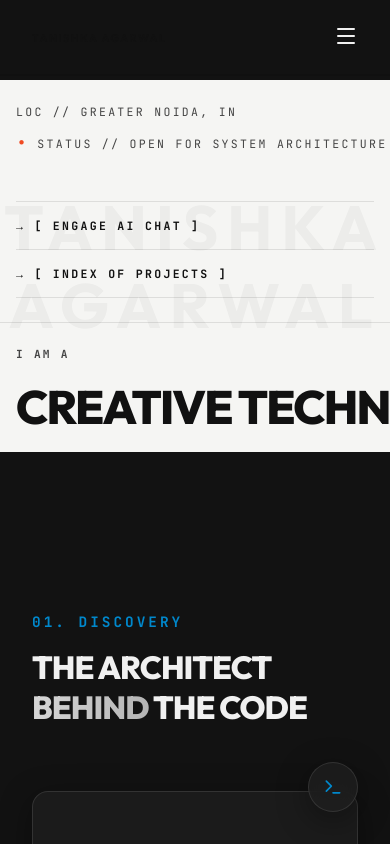
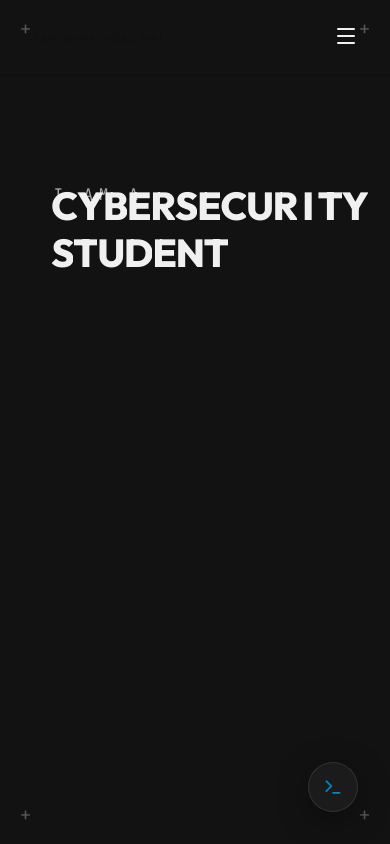
Before and after one commit to taneeshkaa/kiseki, a React (Vite) app: page / in a window 390 px wide. Shown: the top 844 px of the page. Built offline with nearby package versions, Linux system fonts and the light colour scheme.

Commit message:
Adjusted hero section

```diff
--- a/src/components/About.jsx
+++ b/src/components/About.jsx
@@ -60,11 +60,7 @@ const About = () => {
           <div className="main-content">
             <h3>I'm a Creative Technologist based in the digital frontier.</h3>
             <p>
-              I specialize in building immersive digital experiences that push the
-              boundaries of what's possible on the web. With a strong foundation
-              in full-stack development and an obsessive focus on cybersecurity,
-              I craft solutions that are not only visually stunning but also
-              architecturally sound.
+              I'm a Creative Technologist based in the digital frontier. I specialize in building what you require. I push the boundaries of ai agents, my mind and what's possible on the web. With a strong foundation in full-stack development and an obsessive focus on cybersecurity, I craft solutions that are not only visually stunning but also architecturally strong. My work represents me and my curiosity to be more than what I am.
             </p>
             <p>
               My journey started at the intersection of design and logic, where I
--- a/src/components/Hero.css
+++ b/src/components/Hero.css
@@ -1,255 +1,456 @@
-/* Rebuilt hero layout */
+/* Luxury kinetic editorial — Hero */
 
-.hero-shell {
-  --hero-canvas: #f5f5f3;
-  --hero-ink: #111111;
-  --hero-subtle: #444444;
-  --hero-spine-left: 40%;
+.hero-section.hero-luxury {
+  --hero-canvas: var(--bg-primary); /* respect global theme background */
+  --hero-ink: var(--text-primary); /* text color should follow theme */
+  --hero-spine-left: clamp(2rem, 6vw, 6rem); /* small responsive left offset */
   position: relative;
+  min-height: 100vh;
   width: 100%;
-  min-height: calc(100vh - 5.5rem);
-  margin-top: 5.5rem;
   overflow: hidden;
-  background: var(--hero-canvas);
+  background-color: var(--hero-canvas);
   color: var(--hero-ink);
 }
 
-.hero-watermark-layer {
+/* Background watermark layer */
+.hero-bg-layer {
   position: absolute;
   inset: 0;
-  z-index: 0;
+  z-index: 1;
+  pointer-events: none;
   display: flex;
   align-items: center;
   justify-content: center;
-  pointer-events: none;
 }
 
 .hero-watermark {
   margin: 0;
   font-family: var(--font-main);
-  font-size: 12vw;
-  font-weight: 700;
+  font-size: 13vw;
+  font-weight: 300;
   letter-spacing: 0.14em;
   text-transform: uppercase;
-  color: rgba(17, 17, 17, 0.04);
+  color: rgba(17, 17, 17, 0.05);
   white-space: nowrap;
   user-select: none;
   will-change: transform;
 }
 
-.hero-grid {
-  position: relative;
-  z-index: 1;
-  display: grid;
-  grid-template-columns: 40% 60%;
-  width: 100%;
-  min-height: 100%;
-  min-height: calc(100vh - 5.5rem);
+/* Editorial spine */
+.hero-spine {
+  /* hide editorial spine when aligning headline to left */
+  display: none;
 }
 
-.hero-grid::before {
-  content: '';
+/* Corner targets */
+.hero-crosshair {
   position: absolute;
-  top: 0;
-  bottom: 0;
-  left: var(--hero-spine-left);
-  width: 1px;
-  background: rgba(17, 17, 17, 0.1);
+  z-index: 4;
+  font-family: var(--font-mono);
+  font-size: 1.15rem;
+  font-weight: 400;
+  line-height: 1;
+  color: var(--hero-ink);
+  opacity: 0.3;
+  pointer-events: none;
+  user-select: none;
+}
+
+.hero-crosshair--tl {
+  top: 1.25rem;
+  left: 1.25rem;
+}
+
+.hero-crosshair--tr {
+  top: 1.25rem;
+  right: 1.25rem;
+}
+
+.hero-crosshair--bl {
+  bottom: 1.25rem;
+  left: 1.25rem;
+}
+
+.hero-crosshair--br {
+  bottom: 1.25rem;
+  right: 1.25rem;
+}
+
+/* Layout: left narrative / right portal */
+.hero-layout {
+  position: relative;
+  z-index: 10;
+  display: grid;
+  grid-template-columns: 55% 45%;
+  min-height: 100vh;
+  width: 100%;
+}
+
+.hero-copy {
+  display: flex;
+  align-items: flex-start;
+  padding: 14rem clamp(1.5rem, 3vw, 2.5rem) clamp(3rem, 8vh, 5rem);
+  padding-left: calc(var(--hero-spine-left) + clamp(1.5rem, 2.4vw, 2.2rem));
+  max-width: 100%;
+}
+
+.hero-copy-inner {
+  width: 100%;
+  max-width: min(52vw, 46rem);
+}
+
+/* Eyebrow */
+.hero-eyebrow {
+  font-family: var(--font-mono);
+  font-size: 1rem;
+  font-weight: 500;
+  letter-spacing: 0.34em;
+  text-transform: uppercase;
+  color: #777777;
+  margin: 1.5rem 0 1.5rem; /* push eyebrow down a bit from incoming headline animation */
+  color: var(--text-secondary);
+  --eyebrow-offset: clamp(0.12rem, 0.6vw, 0.9rem);
+  margin-left: var(--eyebrow-offset); /* nudge right so the "I" lines up with headline first char */
+  margin-bottom: -25px
+}
+
+/* Kinetic headline */
+.hero-title {
+  font-family: var(--font-main);
+  font-weight: 900;
+  font-size: clamp(3rem, 9.5vw, 8rem);
+  line-height: 0.95;
+  letter-spacing: -0.05em;
+  text-transform: uppercase;
+  color: var(--hero-ink);
+  margin: 0 0 2.25rem;
+  min-height: 2.35em;
+}
+
+.kinetic-headline {
+  display: flex;
+  flex-wrap: wrap;
+  align-items: flex-end;
+  column-gap: 0;
+  row-gap: 0.1em;
+  max-width: 100%;
+  transform-style: preserve-3d;
+}
+
+/* Phrase = one unbreakable line segment (e.g. "FULL STACK") */
+.kinetic-phrase {
+  display: inline-flex;
+  flex-shrink: 0;
+  white-space: nowrap;
+  margin-right: 0.18em;
+}
+
+.kinetic-phrase:last-child {
+  margin-right: 0;
+}
+
+.kinetic-char-cell {
+  display: inline-flex;
+  align-items: flex-end;
+  justify-content: center;
+  overflow: hidden;
+  height: 1.12em;
+  min-width: 0.52em;
+  perspective: 520px;
+  transform-style: preserve-3d;
+}
+
+.kinetic-char-inner {
+  display: inline-block;
+  transform-origin: 50% 100%;
+  color: var(--hero-ink);
+  backface-visibility: hidden;
+}
+
+/* System stack: metadata header + intent index (left 55% only) */
+.hero-system-stack {
+  position: absolute;
+  top: 4.9rem; /* below fixed navbar */
+  left: 0;
+  width: 55vw; /* keeps right ~45% open */
+  z-index: 20;
   pointer-events: none;
 }
 
-.hero-column {
-  min-width: 0;
+.hero-system-header {
+  pointer-events: auto;
+  position: relative;
+  height: 2.6rem;
+  display: flex;
+  align-items: center;
 }
 
-.hero-column--left {
-  border-right: 1px solid rgba(17, 17, 17, 0.1);
-}
-
-.hero-column-inner {
-  position: relative;
-  z-index: 2;
-  height: 100%;
-}
-
-.hero-column-inner--left {
-  display: flex;
-  flex-direction: column;
-  justify-content: space-between;
-  padding: 3rem;
-  gap: 3rem;
-}
-
-.hero-column-inner--right {
-  display: flex;
-  flex-direction: column;
-  justify-content: center;
-  padding: 3rem 3rem 3rem 4rem;
-  min-height: 100%;
-}
-
-.hero-status-block {
-  display: flex;
-  flex-direction: column;
-  gap: 0.95rem;
-}
-
-.hero-status-line {
-  margin: 0;
+.hero-meta-left,
+.hero-meta-right {
   font-family: var(--font-mono);
-  font-size: 0.72rem;
-  font-weight: 500;
-  letter-spacing: 0.26em;
+  font-size: 11px;
+  font-weight: 600;
+  letter-spacing: 0.22em;
   text-transform: uppercase;
-  color: var(--hero-subtle);
+  color: #666666;
   white-space: nowrap;
 }
 
-.hero-status-line--accent {
+.hero-meta-left {
+  position: absolute;
+  left: 0;
+}
+
+.hero-system-divider {
+  /* hidden: remove thin vertical divider between panels */
+  display: none;
+}
+
+.hero-meta-right {
+  position: absolute;
+  left: calc(var(--hero-spine-left) + 1.2rem);
   display: inline-flex;
   align-items: center;
-  gap: 0.5rem;
 }
 
 .hero-status-dot {
-  color: #f04a22;
-  font-size: 1.15rem;
-  line-height: 1;
-  flex-shrink: 0;
+  display: inline-block;
+  margin-right: 0.6rem;
+  color: #ff4d1a;
+  font-size: 1.35em;
+  line-height: 0;
+  animation: heroStatusPulse 1.25s ease-in-out infinite;
+  transform-origin: center;
 }
 
-.hero-intent-block {
-  display: flex;
-  flex-direction: column;
+@keyframes heroStatusPulse {
+  0% {
+    transform: scale(0.9);
+    opacity: 0.85;
+  }
+  55% {
+    transform: scale(1.18);
+    opacity: 1;
+  }
+  100% {
+    transform: scale(0.9);
+    opacity: 0.85;
+  }
 }
 
-.hero-intent-row {
-  appearance: none;
-  background: transparent;
-  border: 0;
+.hero-intent-strip {
+  pointer-events: auto;
+  margin-top: 0.15rem;
   border-top: 1px solid rgba(17, 17, 17, 0.1);
-  padding: 1rem 0;
-  width: 100%;
-  text-align: left;
-  cursor: pointer;
-  overflow: hidden;
+  border-bottom: 1px solid rgba(17, 17, 17, 0.1);
+  display: grid;
+  grid-template-columns: 1fr 1fr;
 }
 
-.hero-intent-row:last-child {
-  border-bottom: 1px solid rgba(17, 17, 17, 0.1);
+.hero-trigger {
+  background: none;
+  border: none;
+  border-radius: 0;
+  padding: 0.95rem 0;
+  font-family: var(--font-mono);
+  font-size: 11px;
+  font-weight: 700;
+  letter-spacing: 0.2em;
+  text-transform: uppercase;
+  color: #111111;
+  cursor: pointer;
+  display: flex;
+  align-items: center;
+  justify-content: flex-start;
+  pointer-events: auto;
+  width: 100%;
 }
 
-.hero-intent-copy {
-  display: inline-block;
-  font-family: var(--font-mono);
-  font-size: 0.72rem;
-  font-weight: 700;
-  letter-spacing: 0.22em;
-  text-transform: uppercase;
-  color: var(--hero-ink);
-  transition: transform 180ms ease;
+.hero-trigger-container {
+  display: inline-flex;
+  align-items: baseline;
+  gap: 0.12em;
   will-change: transform;
+  transform-origin: left center;
 }
 
-.hero-intent-row:hover .hero-intent-copy,
-.hero-intent-row:focus-visible .hero-intent-copy {
-  transform: translateX(6px);
-}
-
-.hero-kicker {
-  margin: 0 0 1.5rem;
-  font-family: var(--font-mono);
-  font-size: 0.7rem;
-  font-weight: 600;
-  letter-spacing: 0.36em;
-  text-transform: uppercase;
-  color: var(--hero-subtle);
+.hero-bracket {
+  display: inline-block;
   white-space: nowrap;
 }
 
-.hero-headline {
-  margin: 0;
-  font-family: var(--font-main);
-  font-size: 7vw;
-  font-weight: 900;
-  line-height: 0.92;
-  letter-spacing: -0.04em;
-  text-transform: uppercase;
-  color: var(--hero-ink);
+.hero-trigger-text {
+  display: inline-block;
   white-space: nowrap;
-  overflow: visible;
 }
 
-@media (max-width: 1200px) {
-  .hero-headline {
-    font-size: clamp(4rem, 7.5vw, 6.2rem);
+/* Metadata tickers */
+.hero-meta-row {
+  display: flex;
+  align-items: center;
+  gap: 0;
+  margin: 0 0 2rem;
+  flex-wrap: wrap;
+  row-gap: 0.5rem;
+}
+
+.hero-meta-item {
+  font-family: var(--font-mono);
+  font-size: 0.68rem;
+  font-weight: 500;
+  letter-spacing: 0.18em;
+  text-transform: uppercase;
+  color: #444444;
+  white-space: nowrap;
+  padding-right: 1.25rem;
+}
+
+.hero-meta-item + .hero-meta-item {
+  padding-right: 0;
+  padding-left: 1.25rem;
+}
+
+/* 1px vertical divider between tickers */
+.hero-meta-divider {
+  display: inline-block;
+  width: 1px;
+  height: 0.85rem;
+  background-color: rgba(17, 17, 17, 0.22);
+  flex-shrink: 0;
+  align-self: center;
+}
+
+/* Intent strip */
+.hero-intent-strip {
+  /* overridden by system index grid above */
+  margin-top: 0.15rem;
+  border-top: 1px solid rgba(17, 17, 17, 0.1);
+  border-bottom: 1px solid rgba(17, 17, 17, 0.1);
+  display: grid;
+  grid-template-columns: 1fr 1fr;
+}
+
+.hero-trigger {
+  background: none;
+  border: none;
+  border-radius: 0;
+  padding: 0.95rem 0;
+  font-family: var(--font-mono);
+  font-size: 11px;
+  font-weight: 700;
+  letter-spacing: 0.2em;
+  text-transform: uppercase;
+  color: #111111;
+  cursor: pointer;
+  display: flex;
+  align-items: center;
+  justify-content: flex-start;
+  width: 100%;
+  pointer-events: auto;
+}
+
+/* Right portal — intentionally empty */
+.hero-portal {
+  min-height: 100%;
+  pointer-events: none;
+}
+
+/* Tablet */
+@media (max-width: 1024px) {
+  .hero-section.hero-luxury {
+    --hero-spine-left: 32vw;
+  }
+
+  .hero-watermark {
+    font-size: 13vw;
+    letter-spacing: 0.14em;
+  }
+
+  .hero-title {
+    font-size: clamp(2rem, 7.5vw, 5rem);
   }
 }
 
-@media (max-width: 900px) {
-  .hero-shell {
-    min-height: auto;
-    margin-top: 5rem;
+/* Mobile */
+@media (max-width: 768px) {
+  .hero-section.hero-luxury {
+    --hero-spine-left: 8vw;
   }
 
-  .hero-grid {
+  .hero-layout {
     grid-template-columns: 1fr;
-    min-height: auto;
+    grid-template-rows: 1fr auto;
   }
 
-  .hero-grid::before {
-    left: 0;
-    display: none;
+  .hero-copy {
+    padding: 10rem 1.5rem 2rem;
+    padding-left: calc(var(--hero-spine-left) + 1.25rem);
   }
 
-  .hero-column--left {
-    border-right: 0;
-    border-bottom: 1px solid rgba(17, 17, 17, 0.1);
+  .hero-copy-inner {
+    max-width: 100%;
   }
 
-  .hero-column-inner--left,
-  .hero-column-inner--right {
-    padding: 2rem 1.25rem;
+  .hero-watermark {
+    font-size: 13vw;
+    letter-spacing: 0.14em;
+    white-space: normal;
+    text-align: center;
+    line-height: 1.1;
+    padding: 0 1rem;
   }
 
-  .hero-column-inner--right {
-    justify-content: flex-start;
+  .hero-title {
+    font-size: clamp(1.85rem, 11vw, 3.25rem);
+    min-height: 2.4em;
+    margin-bottom: 1.75rem;
   }
 
-  .hero-headline {
-    font-size: clamp(2.8rem, 11vw, 4.8rem);
+  .hero-system-stack {
+    width: 100vw;
+    left: 0;
+    top: 5.1rem;
+    padding: 0 1.25rem;
+  }
+
+  .hero-meta-left {
+    left: 1.25rem;
+  }
+
+  .hero-system-divider {
+    left: var(--hero-spine-left);
+  }
+
+  .hero-meta-right {
+    left: calc(var(--hero-spine-left) + 0.95rem);
+  }
+
+  .hero-trigger {
+    font-size: 10.5px;
+    padding: 0.9rem 0;
+  }
+
+  .hero-portal {
+    min-height: 10vh;
+    border-top: 1px solid rgba(17, 17, 17, 0.08);
+  }
+
+  .kinetic-char-cell {
+    perspective: 380px;
   }
 }
 
-@media (max-width: 560px) {
-  .hero-column-inner--left,
-  .hero-column-inner--right {
-    padding: 1.5rem 1rem;
-  }
-
-  .hero-status-line,
-  .hero-intent-copy,
-  .hero-kicker {
-    letter-spacing: 0.2em;
-  }
-
-  .hero-headline {
-    font-size: clamp(2.2rem, 12vw, 3.4rem);
-  }
-
-  .hero-watermark {
-    font-size: 16vw;
-    white-space: normal;
-    text-align: center;
+@media (max-width: 480px) {
+  .hero-title {
+    font-size: clamp(1.65rem, 10vw, 2.75rem);
+    letter-spacing: -0.03em;
   }
 }
 
 @media (prefers-reduced-motion: reduce) {
-  .hero-watermark,
-  .hero-intent-copy {
+  .hero-watermark {
     transition: none !important;
   }
-}
 
   .kinetic-char-cell {
     perspective: none;
--- a/src/components/Hero.jsx
+++ b/src/components/Hero.jsx
@@ -1,9 +1,15 @@
-import React, { useEffect, useState, useCallback } from 'react';
+import React, { useState, useEffect, useCallback } from 'react';
 import { motion } from 'framer-motion';
 import './Hero.css';
 
-const TITLES = ['FULLSTACK', 'CREATIVE TECHNOLOGIST'];
+/** Phrase groups (never break inside a phrase) */
+const TITLES = [
+  { phrases: ['FULLSTACK', 'ENGINEER'] },
+  { phrases: ['CYBERSECURITY', 'STUDENT'] },
+];
+
 const ROTATION_MS = 4200;
+const FLIP_EASE = [0.16, 1, 0.3, 1];
 
 function useReducedMotion() {
   const [reduced, setReduced] = useState(false);
@@ -12,17 +18,56 @@ function useReducedMotion() {
     const mq = window.matchMedia('(prefers-reduced-motion: reduce)');
     const update = () => setReduced(mq.matches);
     update();
-
-    if (mq.addEventListener) {
-      mq.addEventListener('change', update);
-      return () => mq.removeEventListener('change', update);
-    }
-
-    mq.addListener(update);
-    return () => mq.removeListener(update);
+    mq.addEventListener('change', update);
+    return () => mq.removeEventListener('change', update);
   }, []);
 
   return reduced;
+}
+
+function KineticChar({ char, index, reducedMotion }) {
+  const display = char === ' ' ? '\u00A0' : char;
+
+  if (reducedMotion) return <span className="kinetic-char-inner">{display}</span>;
+
+  return (
+    <motion.span
+      className="kinetic-char-inner"
+      initial={{ rotateX: -88, y: '42%', opacity: 0 }}
+      animate={{ rotateX: 0, y: 0, opacity: 1 }}
+      transition={{
+        duration: 0.52,
+        delay: index * 0.028,
+        ease: FLIP_EASE,
+      }}
+      style={{ transformStyle: 'preserve-3d' }}
+    >
+      {display}
+    </motion.span>
+  );
+}
+
+function KineticHeadline({ phrases, reducedMotion }) {
+  const phraseKey = phrases.join('|');
+  let charOffset = 0;
+
+  return (
+    <span className="kinetic-headline" style={{ perspective: 1200 }}>
+      {phrases.map((phrase, pi) => (
+        <span className="kinetic-phrase" key={`${phraseKey}-p-${pi}`}>
+          {phrase.split('').map((char, ci) => {
+            const index = charOffset;
+            charOffset += 1;
+            return (
+              <span className="kinetic-char-cell" key={`${phraseKey}-${pi}-${ci}`}>
+                <KineticChar char={char} index={index} reducedMotion={reducedMotion} />
+              </span>
+            );
+          })}
+        </span>
+      ))}
+    </span>
+  );
 }
 
 const Hero = () => {
@@ -31,17 +76,19 @@ const Hero = () => {
   const reducedMotion = useReducedMotion();
 
   useEffect(() => {
-    const timer = window.setInterval(() => {
-      setTitleIndex((index) => (index + 1) % TITLES.length);
+    const id = setInterval(() => {
+      setTitleIndex((i) => (i + 1) % TITLES.length);
     }, ROTATION_MS);
-
-    return () => window.clearInterval(timer);
+    return () => clearInterval(id);
   }, []);
 
-  const handlePointerMove = useCallback((event) => {
-    const rect = event.currentTarget.getBoundingClientRect();
-    const nx = (event.clientX - rect.left) / rect.width - 0.5;
-    const ny = (event.clientY - rect.top) / rect.height - 0.5;
+  const currentTitle = TITLES[titleIndex];
+  const titleKey = currentTitle.phrases.join('-');
+
+  const handlePointerMove = useCallback((e) => {
+    const rect = e.currentTarget.getBoundingClientRect();
+    const nx = (e.clientX - rect.left) / rect.width - 0.5;
+    const ny = (e.clientY - rect.top) / rect.height - 0.5;
     setParallax({ x: -nx * 14, y: -ny * 10 });
   }, []);
 
@@ -49,59 +96,66 @@ const Hero = () => {
     setParallax({ x: 0, y: 0 });
   }, []);
 
-  const currentTitle = TITLES[titleIndex];
+  const leftBracket = { rest: { x: 0, scale: 1 }, hover: { x: -4, scale: 1.08 } };
+  const rightBracket = { rest: { x: 0, scale: 1 }, hover: { x: 4, scale: 1.08 } };
+  const labelVariants = { rest: { x: 0 }, hover: { x: 8 } };
+  const containerVariants = { rest: { scaleX: 1 }, hover: { scaleX: 1.08 } };
 
   return (
     <section
-      className="hero-shell"
+      className="hero-section hero-luxury"
       id="home"
       onMouseMove={handlePointerMove}
       onMouseLeave={handlePointerLeave}
     >
-      <div className="hero-watermark-layer" aria-hidden="true">
+      {/* Background watermark */}
+      <div className="hero-bg-layer" aria-hidden="true">
         <motion.p
           className="hero-watermark"
-          animate={reducedMotion ? { x: 0, y: 0 } : { x: parallax.x, y: parallax.y }}
+          animate={{ x: parallax.x, y: parallax.y }}
           transition={{ type: 'spring', stiffness: 120, damping: 22, mass: 0.8 }}
         >
           TANISHKA AGARWAL
         </motion.p>
       </div>
 
-      <div className="hero-grid">
-        <div className="hero-column hero-column--left">
-          <div className="hero-column-inner hero-column-inner--left">
-            <div className="hero-status-block">
-              <p className="hero-status-line">LOC // GREATER NOIDA, IN</p>
-              <p className="hero-status-line hero-status-line--accent">
-                <span className="hero-status-dot" aria-hidden="true">
-                  •
-                </span>
-                <span>STATUS // OPEN FOR SYSTEM ARCHITECTURE</span>
-              </p>
-            </div>
+      {/* Editorial spine (hidden) */}
+      <div className="hero-spine" aria-hidden="true" />
 
-            <div className="hero-intent-block" role="navigation" aria-label="Hero intent index">
-              <button type="button" className="hero-intent-row interactive">
-                <span className="hero-intent-copy">→ [ ENGAGE AI CHAT ]</span>
-              </button>
+      {/* Corner targets */}
+      <span className="hero-crosshair hero-crosshair--tl" aria-hidden="true">
+        +
+      </span>
+      <span className="hero-crosshair hero-crosshair--tr" aria-hidden="true">
+        +
+      </span>
+      <span className="hero-crosshair hero-crosshair--bl" aria-hidden="true">
+        +
+      </span>
+      <span className="hero-crosshair hero-crosshair--br" aria-hidden="true">
+        +
+      </span>
 
-              <button type="button" className="hero-intent-row interactive">
-                <span className="hero-intent-copy">→ [ INDEX OF PROJECTS ]</span>
-              </button>
-            </div>
-          </div>
+      {/* System header + intent index removed to simplify header */}
+
+      {/* Main layout: left narrative / right portal */}
+      <div className="hero-layout">
+        <div className="hero-copy">
+          <motion.div
+            className="hero-copy-inner"
+            initial={{ opacity: 0 }}
+            animate={{ opacity: 1 }}
+            transition={{ duration: 0.55, ease: 'easeOut' }}
+          >
+            <p className="hero-eyebrow">I AM A</p>
+
+            <h1 className="hero-title" aria-live="polite">
+              <KineticHeadline key={titleKey} phrases={currentTitle.phrases} reducedMotion={reducedMotion} />
+            </h1>
+          </motion.div>
         </div>
 
-        <div className="hero-column hero-column--right">
-          <div className="hero-column-inner hero-column-inner--right">
-            <p className="hero-kicker">I AM A</p>
-
-            <h1 className="hero-headline" aria-live="polite">
-              {currentTitle}
-            </h1>
-          </div>
-        </div>
+        <aside className="hero-portal" aria-label="Reserved for interactive AI chat module" />
       </div>
     </section>
   );
```
Also changed, not shown: src/components/Navbar.css (+16 -5 lines).
